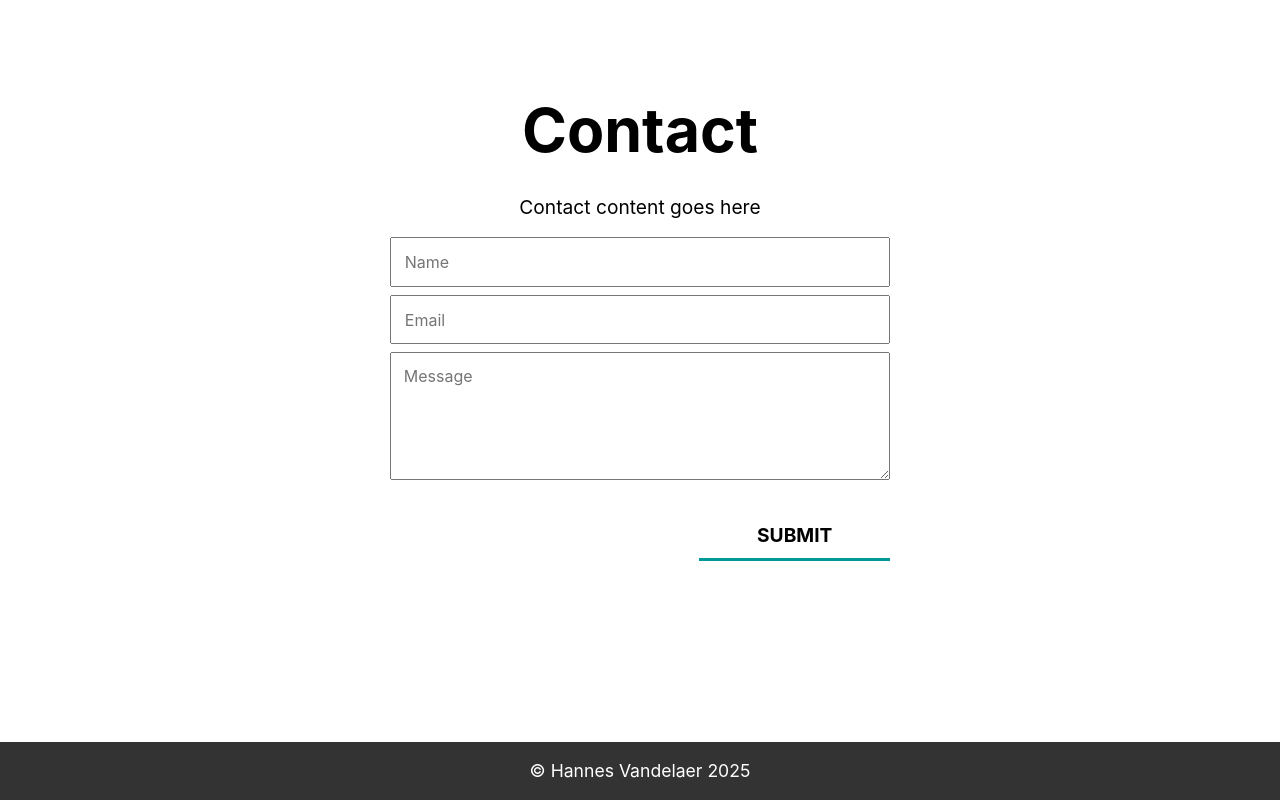
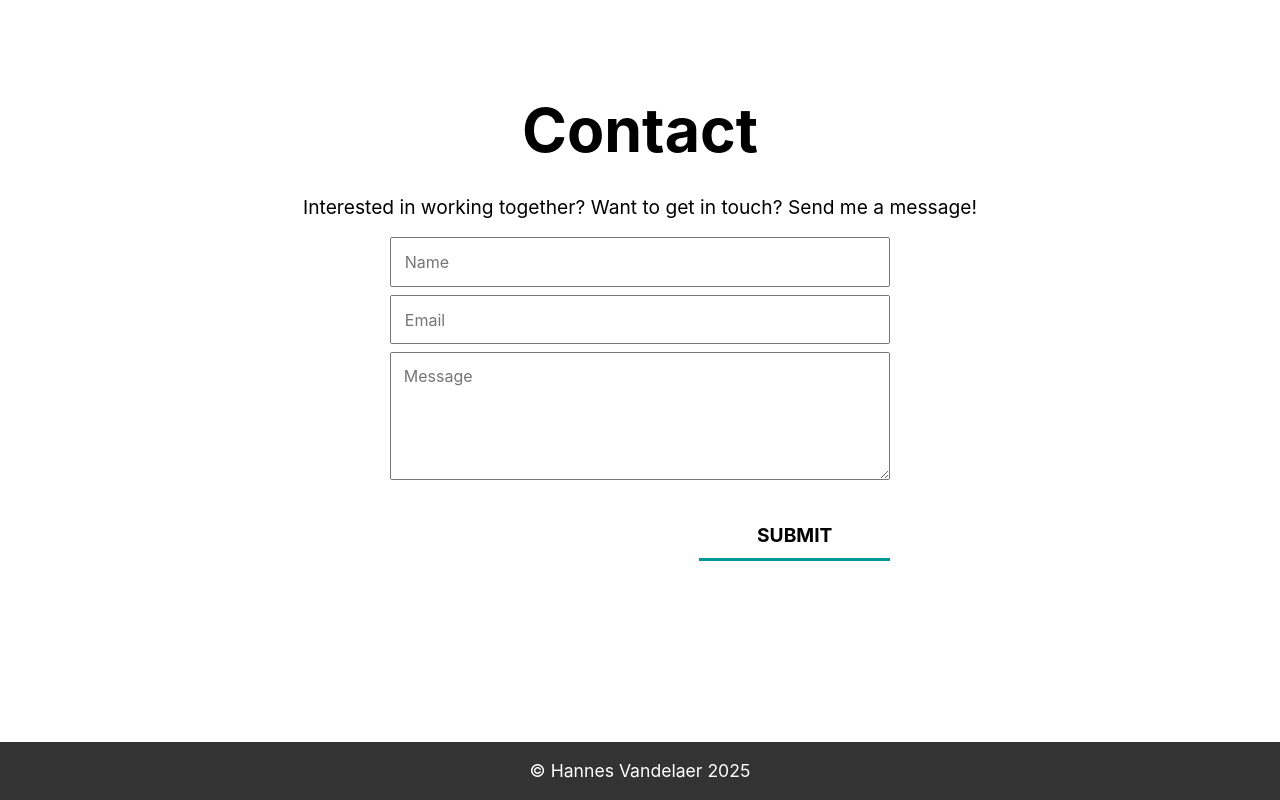
Before and after one commit to Hakke89/Portfolio, a React (Vite) app: page / in a window 1280 px wide. Shown: the part 3426-4226 px from the top of the page. Built offline with nearby package versions, Linux system fonts and the light colour scheme; no server answers.

Commit message:
refactor Contact component: update contact message for improved engagement

```diff
--- a/src/components/Contact.tsx
+++ b/src/components/Contact.tsx
@@ -81,7 +81,10 @@ const Contact = (): JSX.Element => {
     return (
         <section className="contact-container" id="contact">
             <h1 className="contact-title">Contact</h1>
-            <p>Contact content goes here</p>
+            <p>
+                Interested in working together? Want to get in touch? Send me a
+                message!
+            </p>
             <form
                 ref={formRef}
                 className="contact-form"
```
